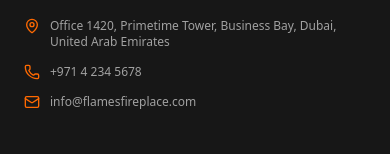
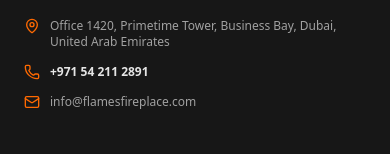
Before and after one commit to akash-kumaravel/flames, a React (Vite) app: page / in a window 390 px wide. Shown: the part 11440-11594 px from the top of the page. Built offline with nearby package versions, Linux system fonts and the light colour scheme.

Commit message:
Update contact phone number

```diff
--- a/src/App.tsx
+++ b/src/App.tsx
@@ -337,7 +337,7 @@
       image: `${origin}/assets/Bio-Ethanol%20Fireplace%20_%20Product%20Close-up.png`,
       '@id': `${origin}/#localbusiness`,
       url: origin,
-      telephone: '+971****2891',
+      telephone: '+971542112891',
       priceRange: '$$$',
       openingHours: 'Mo-Su 08:00-20:00',
       paymentAccepted: 'Cash, Credit Card, Bank Transfer',
--- a/src/components/Footer.tsx
+++ b/src/components/Footer.tsx
@@ -149,7 +149,9 @@
               </li>
               <li className="flex items-center gap-2.5">
                 <Phone className="w-4 h-4 text-orange-500 shrink-0" />
-                <span>+971 4 234 5678</span>
+                <a href="tel:+971542112891" className="text-xs font-semibold text-neutral-200 hover:text-orange-400 block leading-tight">
+                  +971 54 211 2891
+                </a>
               </li>
               <li className="flex items-center gap-2.5">
                 <Mail className="w-4 h-4 text-orange-500 shrink-0" />
```
Also changed, not shown: 1 other file (tests, documents, lock files or other folders).
